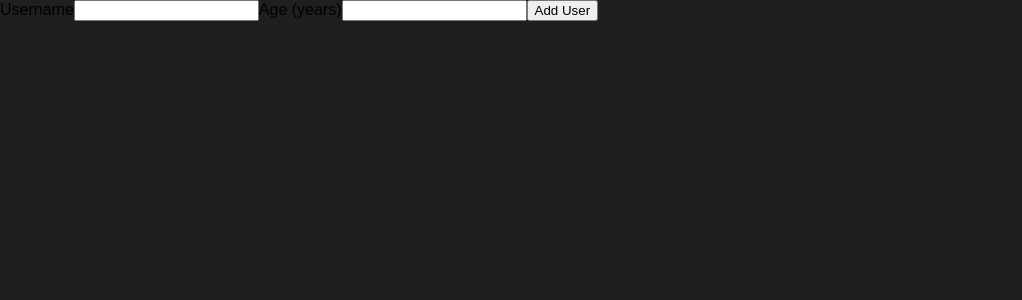
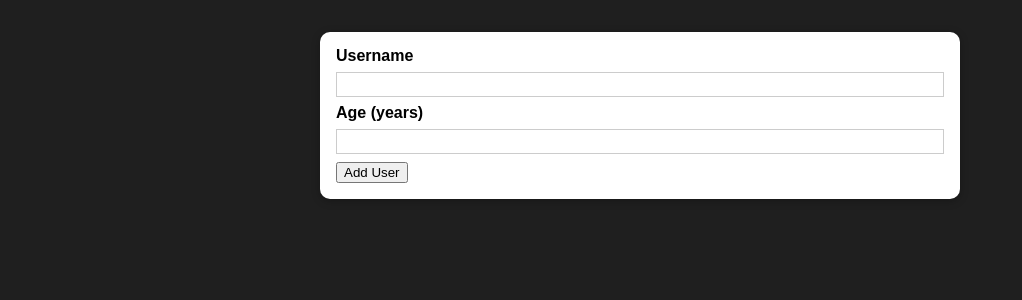
Before and after one commit to emreincel/react-userbase-ts, a React (Create React App) app: page / in a window 1280 px wide. Shown: the top 300 px of the page, without its empty margins (0-1022 px from the left). Built offline with nearby package versions, Linux system fonts and the light colour scheme.

Commit message:
Add Card Component

```diff
--- /dev/null
+++ b/src/components/UI/Card/index.tsx
@@ -0,0 +1,13 @@
+import React from 'react';
+import styles from './styles.module.css';
+
+type TProps = {
+  children: JSX.Element;
+  className: string;
+};
+
+const Card = ({ children, className }: TProps) => {
+  return <div className={`${styles.card} ${className}`}>{children}</div>;
+};
+
+export default Card;
--- /dev/null
+++ b/src/components/UI/Card/styles.module.css
@@ -0,0 +1,5 @@
+.card {
+  background: white;
+  box-shadow: 0 2px 8px rgba(0, 0, 0, 0.26);
+  border-radius: 10px;
+}
--- a/src/components/Users/AddUser/index.tsx
+++ b/src/components/Users/AddUser/index.tsx
@@ -1,4 +1,6 @@
 import React from 'react';
+import Card from '../../UI/Card';
+import styles from './styles.module.css';
 
 const AddUser = () => {
   const addUserHandler = (event: React.FormEvent<HTMLFormElement>) => {
@@ -6,6 +8,7 @@
   };
 
   return (
+    <Card className={styles.input}>
       <form onSubmit={addUserHandler}>
         <label htmlFor="username">Username</label>
         <input id="username" type="text" />
@@ -13,6 +16,7 @@
         <input id="age" type="text" />
         <button type="submit">Add User</button>
       </form>
+    </Card>
   );
 };
 
--- a/src/components/Users/AddUser/styles.module.css
+++ b/src/components/Users/AddUser/styles.module.css
@@ -0,0 +1,26 @@
+.input {
+  margin: 2rem auto;
+  padding: 1rem;
+  width: 90%;
+  max-width: 40rem;
+}
+
+.input label {
+  display: block;
+  font-weight: bold;
+  margin-bottom: 0.5rem;
+}
+
+.input input {
+  font: inherit;
+  display: block;
+  width: 100%;
+  border: 1px solid #ccc;
+  padding: 0.15rem;
+  margin-bottom: 0.5rem;
+}
+
+.input input:focus {
+  outline: none;
+  border-color: #4f005f;
+}
```
Also changed, not shown: src/components/UI/Button/index.tsx (added), src/components/UI/Button/styles.module.css (added). Lines whose indentation alone changed are shown as unchanged.
